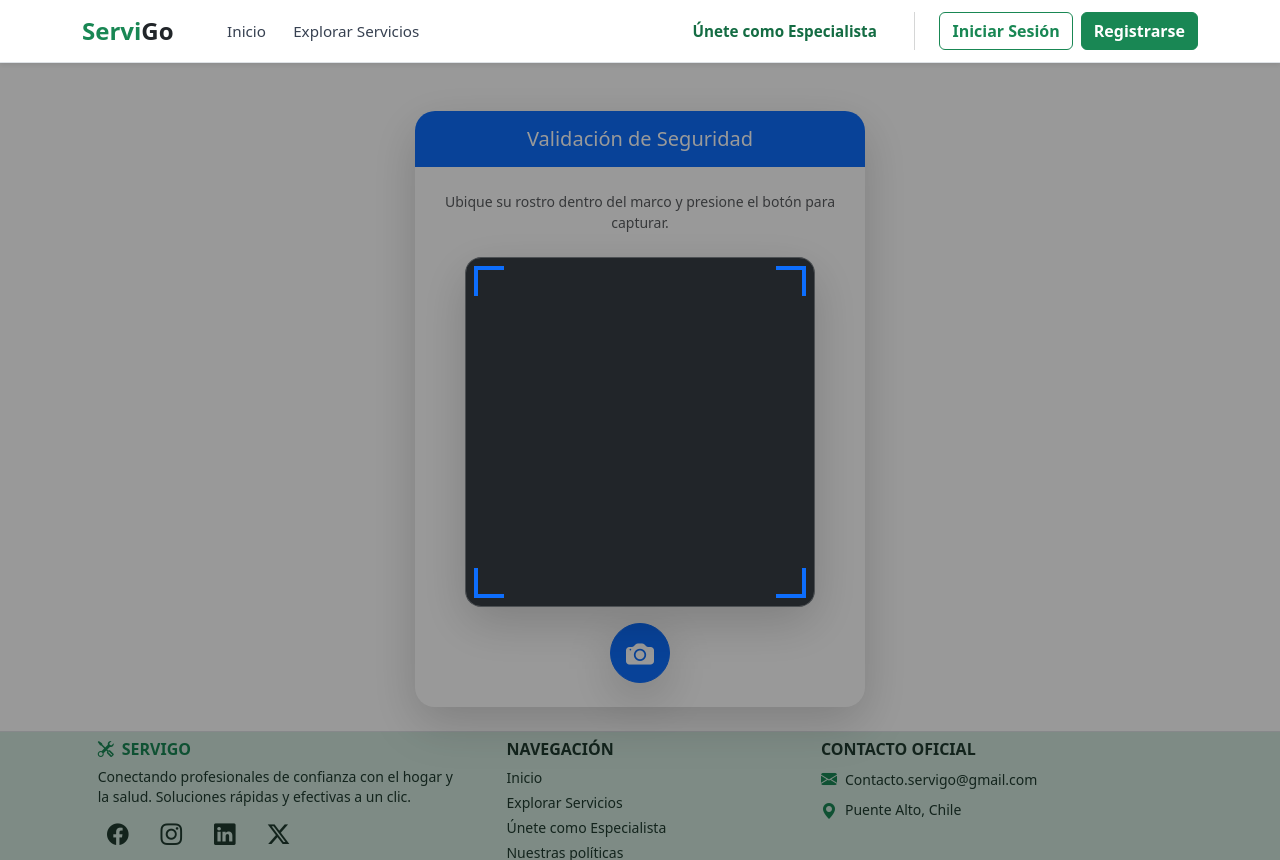
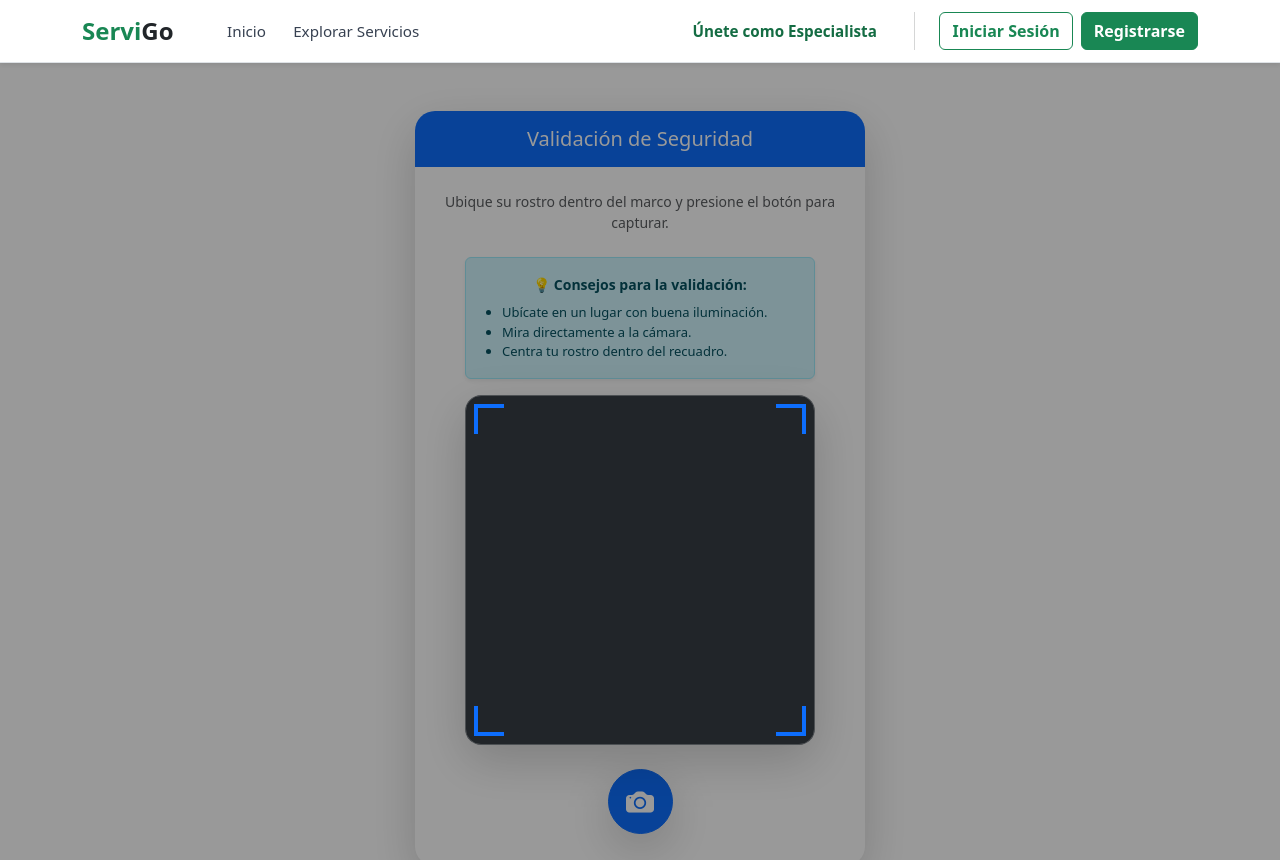
Before and after one commit to daavduoc/ServiGo, a React (Create React App) app in the folder frontend/: page /test-camara in a window 1280 px wide. Shown: the top 860 px of the page. Built offline with nearby package versions, Linux system fonts and the light colour scheme; no server answers.

Commit message:
Fix: mejora resolucion de camara frontend y umbrales SFace/YuNet backend

```diff
--- a/frontend/src/components/camera/CameraCapture.jsx
+++ b/frontend/src/components/camera/CameraCapture.jsx
@@ -1,25 +1,22 @@
 import React, { useRef, useCallback, useState } from 'react';
-// react-webcam es una libreria que permite tomar fotos con la camara
 import Webcam from 'react-webcam';
 
 export const CameraCapture = ({ onCapture }) => {
-    // nos permite acceder a los controles internos de react-webcam (tomar foto).
     const webcamRef = useRef(null);
     const [error, setError] = useState(null);
 
-    // Configuracion de la camara, ancho, alto y modo de camara
+    // MEJORA 1: Resolución forzada a 720x720.
+    // Al ser cuadrada y de alta resolución, la captura coincide exactamente
+    // con lo que ve el usuario en el visor 1:1, dándole al backend una imagen nítida.
     const videoConstraints = {
-        width: { ideal: 1280 },
-        height: { ideal: 720 },
-        facingMode: "user"      // "user" obliga a usar la cámara frontal pensando en el celular o tablet
+        width: 720,
+        height: 720,
+        facingMode: "user"
     };
 
-    // Esta es la función que se ejecuta SOLO al hacer clic en el botón de la cámara.
     const capture = useCallback(() => {
-        // getScreenshot() extrae el fotograma actual y lo convierte en String Base64.
         if (webcamRef.current) {
             const imageSrc = webcamRef.current.getScreenshot();
-            // Si la foto es capturada correctamente, se la enviamos al componente padre.
             if (imageSrc) {
                 onCapture(imageSrc);
             }
@@ -34,14 +31,26 @@ export const CameraCapture = ({ onCapture }) => {
     return (
         <div className="d-flex flex-column align-items-center w-100">
 
+            {/* MEJORA 3: Tarjeta de consejos para mejorar la captura biométrica */}
+            <div className="alert alert-info w-100 mb-3 shadow-sm" style={{ maxWidth: '350px' }}>
+                <p className="mb-2 text-center" style={{ fontSize: '14px' }}>
+                    💡 <strong>Consejos para la validación:</strong>
+                </p>
+                <ul className="mb-0 text-start" style={{ fontSize: '13px', paddingLeft: '20px' }}>
+                    <li>Ubícate en un lugar con buena iluminación.</li>
+                    <li>Mira directamente a la cámara.</li>
+                    <li>Centra tu rostro dentro del recuadro.</li>
+                </ul>
+            </div>
+
             {/* Contenedor del visor cuadrado */}
-            <div className="position-relative w-100 mb-3" style={{ maxWidth: '350px', aspectRatio: '1/1' }}>
+            <div className="position-relative w-100 mb-4" style={{ maxWidth: '350px', aspectRatio: '1/1' }}>
 
-                {/* El componente real de la cámara de la librería */}
                 <Webcam
-                    audio={false} // Apaga el micrófono por privacidad y evitar errores
-                    ref={webcamRef} // Conecta la referencia a la cámara
-                    screenshotFormat="image/jpeg" // Formato de la foto resultante
+                    audio={false}
+                    ref={webcamRef}
+                    screenshotFormat="image/jpeg"
+                    screenshotQuality={1} // MEJORA 2: Fuerza la máxima calidad de la foto (1.0)
                     videoConstraints={videoConstraints}
                     onUserMediaError={handleUserMediaError}
                     className="rounded-4 object-fit-cover shadow-lg w-100 h-100 bg-dark"
@@ -61,11 +70,11 @@ export const CameraCapture = ({ onCapture }) => {
                     </div>
                 )}
 
-                {/* Capa visual: El cuadro estilo "escáner" que va por encima del video */}
+                {/* Capa visual: El cuadro estilo "escáner" */}
                 <div className="position-absolute top-0 start-0 w-100 h-100 rounded-4"
                     style={{
-                        pointerEvents: 'none', // Permite hacer clic "a través" de esta capa
-                        boxShadow: '0 0 0 999px rgba(0,0,0,0.4)', // Oscurece el fondo fuera del cuadrado
+                        pointerEvents: 'none',
+                        boxShadow: '0 0 0 999px rgba(0,0,0,0.4)',
                         zIndex: 2,
                         border: '1px solid rgba(255,255,255,0.2)'
                     }}>
@@ -76,11 +85,11 @@ export const CameraCapture = ({ onCapture }) => {
                 </div>
             </div>
 
-            {/* Botón para tomar la foto. El onClick={capture} asegura que solo pase al presionarlo */}
+            {/* Botón para tomar la foto */}
             <button
                 onClick={capture}
-                className="btn btn-primary btn-lg rounded-circle shadow-lg d-flex align-items-center justify-content-center"
-                style={{ width: '60px', height: '60px' }}
+                className="btn btn-primary btn-lg rounded-circle shadow-lg d-flex align-items-center justify-content-center mb-2"
+                style={{ width: '65px', height: '65px' }}
                 disabled={!!error}
             >
                 <i className="bi bi-camera-fill fs-3"></i>
--- a/frontend/src/components/camera/FacialValidationModal.jsx
+++ b/frontend/src/components/camera/FacialValidationModal.jsx
@@ -5,10 +5,9 @@ import { CameraCapture } from './CameraCapture';
 import { verificarFotoBiometrica, obtenerFotoBiometricaRegistro, compararRostro } from '../../serviceFront/validacionService';
 import '../../assets/css/facial-validation-modal.css';
 
-
-// Función para convertir para que OpenCV pueda leerlo
-// base64ToBlob convierte la foto de texto (Base64) a un archivo binario (Blob)
-const base64ToBlob = (base64Data) => {
+// MEJORA: Función para convertir Base64 a File (en lugar de Blob).
+// Esto le da a Spring Boot un archivo real con nombre y extensión (.jpg)
+const base64ToFile = (base64Data, filename = 'captura_biometrica.jpg') => {
   if (!base64Data || typeof base64Data !== 'string') return null;
   const arr = base64Data.split(',');
   if (arr.length !== 2) return null;
@@ -20,7 +19,8 @@ const base64ToBlob = (base64Data) => {
   while (n--) {
     u8arr[n] = bstr.charCodeAt(n);
   }
-  return new Blob([u8arr], { type: mime });
+  // Retornamos un File, que es lo que espera MultipartFile en el backend
+  return new File([u8arr], filename, { type: mime });
 };
 
 // Componente Modal para Validación Facial
@@ -81,10 +81,11 @@ export const FacialValidationModal = ({
     setStatusMsg('Comparando rostros...');
     setErrorMsg('');
 
-    // Convertir la imagen capturada a Blob y enviarla para comparación facial
     try {
-      const blob = base64ToBlob(imageSrc);
-      const res = await compararRostro(idUsuario, blob, tipoValidacion, idSolicitud);
+      // MEJORA: Usar la nueva función para crear un File
+      const imageFile = base64ToFile(imageSrc);
+      const res = await compararRostro(idUsuario, imageFile, tipoValidacion, idSolicitud);
+
       if (res && res.resultado === 'aprobada') {
         setComparisonResult('aprobada');
         setStatusMsg('Reconocimiento exitoso');
@@ -110,7 +111,6 @@ export const FacialValidationModal = ({
     setStage('ready');
   };
 
-  // Si el modal no está abierto, limpiar el estado y no renderizar nada
   if (!isOpen) return null;
 
   return (
@@ -130,7 +130,6 @@ export const FacialValidationModal = ({
             </div>
           )}
 
-            {/* Si no hay foto biométrica registrada, mostrara un mensaje de error y opción para cerrar el modal */}
           {stage === 'no-photo' && (
             <div className="text-center py-4 text-danger">
               <i className="bi bi-exclamation-octagon-fill fs-1 mb-3"></i>
@@ -141,7 +140,6 @@ export const FacialValidationModal = ({
             </div>
           )}
 
-            {/* Si el usuario tiene foto biométrica registrada, se muestra la interfaz de Validacion biometrica */}
           {(stage === 'ready' || stage === 'comparing' || stage === 'result') && (
             <>
               <div className="facial-modal-grid">
@@ -156,7 +154,6 @@ export const FacialValidationModal = ({
                   </div>
                 </div>
 
-                {/* Componente de captura de cámara o vista previa de la foto capturada */}
                 <div>
                   <label className="form-label small fw-bold text-secondary mb-2 text-uppercase">Cámara en Vivo</label>
                   <div className="facial-photo-container">
@@ -174,7 +171,6 @@ export const FacialValidationModal = ({
                 </div>
               </div>
 
-              {/* Caja de Estado */}
               <div className="mt-3">
                 {stage === 'comparing' && (
                   <div className="facial-status-box facial-status-loading">
@@ -186,7 +182,6 @@ export const FacialValidationModal = ({
                 {stage === 'result' && comparisonResult === 'aprobada' && (
                   <div className="d-flex flex-column gap-3">
                     <div className="facial-status-box facial-status-success">
-                        {/*el simbolo (✅) es el que se mostrara si la validacion es correcta*/}
                       ✅ {statusMsg}
                     </div>
                     <div>
@@ -214,7 +209,6 @@ export const FacialValidationModal = ({
                   </div>
                 )}
 
-
                 {stage === 'ready' && (
                   <div className="facial-status-box facial-status-loading">
                     <i className="bi bi-camera me-2" />
@@ -226,7 +220,6 @@ export const FacialValidationModal = ({
           )}
         </div>
 
-          {/* Footer del Modal con botones para cancelar o aceptar la validación facial */}
         <div className="modal-footer border-0 bg-light p-3 gap-2">
           <button type="button" className="btn btn-outline-secondary rounded-pill px-4" onClick={onClose}>
             Cancelar
```
Also changed, not shown: 2 other files (tests, documents, lock files or other folders).
